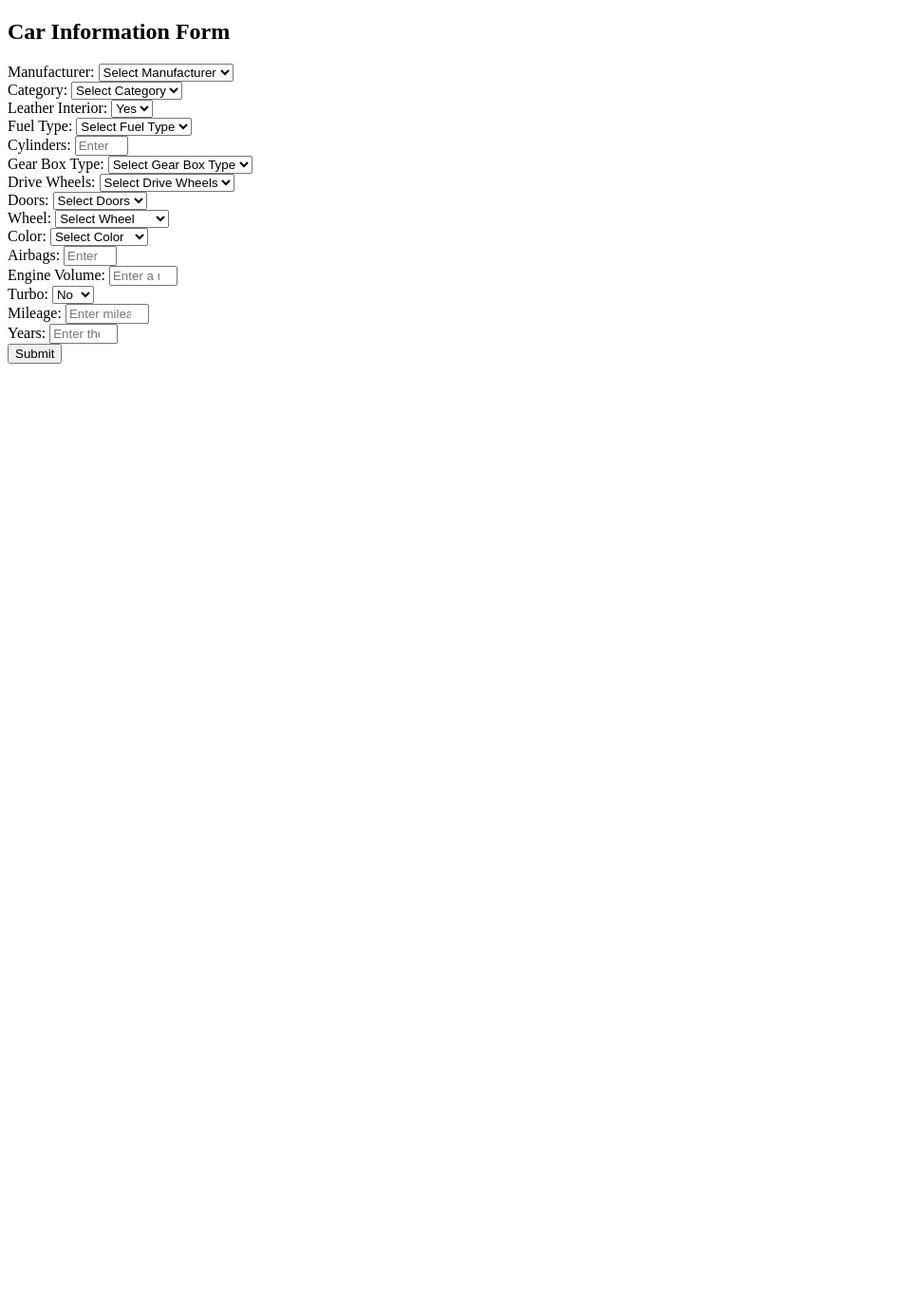
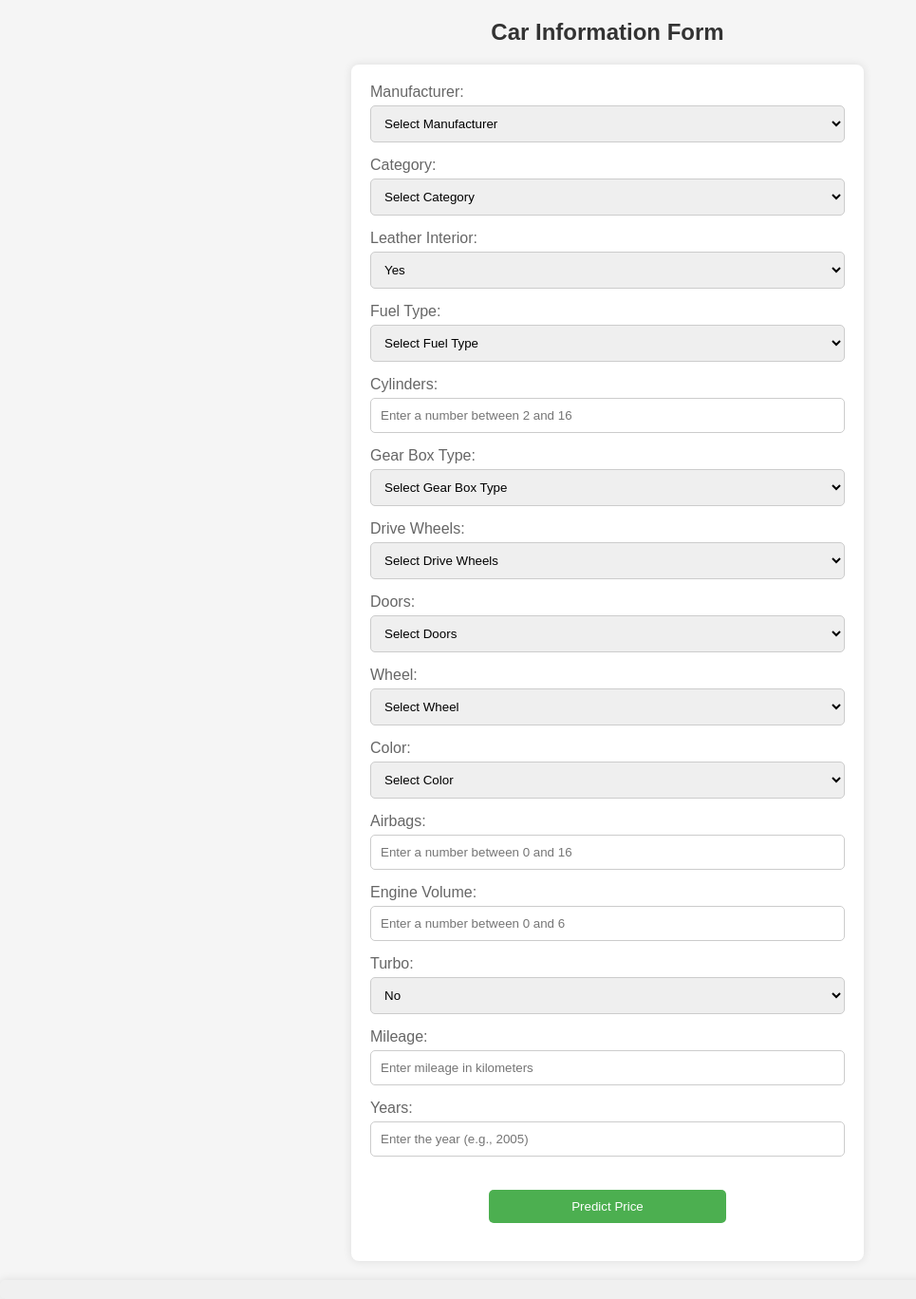
Before and after one commit to idalz/car-price-prediction, a Flask app: page / in a window 1280 px wide. Shown: the whole page at 95% size, without its empty margins (0-965 px from the left). Before the commit the page ends 383 px from the top, so only its background shows below. Run offline with Flask 3, Linux system fonts and the light colour scheme.

Commit message:
html changes and add css

```diff
--- a/app.py
+++ b/app.py
@@ -34,4 +34,4 @@ def predictRoute():
 
 if __name__ == "__main__":
     clApp = ClientApp()
-    app.run(host='0.0.0.0', port=8080)
+    app.run(host='0.0.0.0', port=8080, debug=True)
--- /dev/null
+++ b/static/styles.css
@@ -0,0 +1,82 @@
+body {
+    font-family: Arial, sans-serif;
+    background-color: #f5f5f5;
+    margin: 0;
+    padding: 0;
+}
+
+h2 {
+    text-align: center;
+    color: #333;
+}
+
+form {
+    max-width: 500px;
+    margin: 0 auto;
+    background-color: #fff;
+    padding: 20px;
+    border-radius: 8px;
+    box-shadow: 0 0 10px rgba(0, 0, 0, 0.1);
+}
+
+label {
+    display: block;
+    margin-bottom: 5px;
+    color: #666;
+}
+
+select, input[type="number"], input[type="submit"] {
+    width: 100%;
+    padding: 10px;
+    margin-bottom: 15px;
+    border: 1px solid #ccc;
+    border-radius: 5px;
+    box-sizing: border-box;
+}
+
+input[type="submit"] {
+    background-color: #4CAF50;
+    color: white;
+    border: none;
+    cursor: pointer;
+}
+
+input[type="submit"]:hover {
+    background-color: #45a049;
+}
+
+#predictedPrice {
+    margin-top: 20px;
+    text-align: center;
+    font-weight: bold;
+    color: #333;
+}
+
+button[type="submit"] {
+    background-color: #4CAF50; /* Green background color */
+    color: white; /* White text color */
+    border: none; /* Remove border */
+    padding: 10px; /* Increase padding for height */
+    border-radius: 5px; /* Add rounded corners */
+    cursor: pointer; /* Change cursor to pointer on hover */
+    transition: background-color 0.3s; /* Smooth transition for background color change */
+    display: block; /* Make button a block-level element */
+    width: 50%; /* Set width to half of the form */
+    margin: 20px auto; /* Center horizontally with some margin */
+}
+
+button[type="submit"]:hover {
+    background-color: #45a049; /* Darker green background color on hover */
+}
+
+#predictedPrice {
+    margin-top: 20px;
+    text-align: center;
+    font-weight: bold;
+    color: #333;
+    font-size: 1.2em; /* Increase font size */
+    background-color: #f0f0f0; /* Light gray background color */
+    padding: 10px; /* Add padding */
+    border-radius: 5px; /* Add rounded corners */
+    box-shadow: 0 0 10px rgba(0, 0, 0, 0.1); /* Add box shadow */
+}
--- a/templates/index.html
+++ b/templates/index.html
@@ -4,6 +4,7 @@
     <meta charset="UTF-8">
     <meta name="viewport" content="width=device-width, initial-scale=1.0">
     <title>Car Information Form</title>
+    <link rel="stylesheet" href="{{ url_for('static', filename='styles.css') }}">
 </head>
 <body>
     <h2>Car Information Form</h2>
@@ -184,9 +185,9 @@
         <label for="years">Years:</label>
         <input type="number" id="years" name="years" step="1" min="1970" max="2024" placeholder="Enter the year (e.g., 2005)" required><br>
 
-        <button type="submit">Submit</button>
+        <button type="submit">Predict Price</button>
     </form>
-    <div id="predictedPrice"></div>
+    <div id="predictedPrice"/>
     <script>
         document.getElementById('carForm').addEventListener('submit', function(event) {
             event.preventDefault();
```
